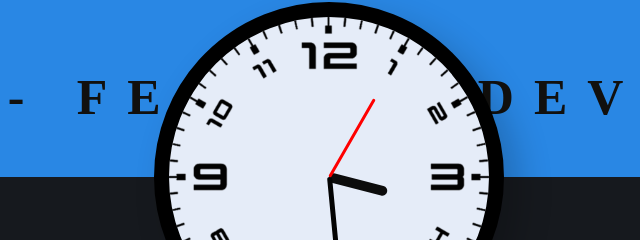
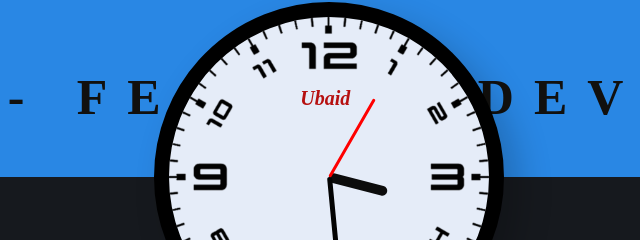
Before and after one commit to Ubaid-A/Analog-Clock, a plain HTML site: page index.html in a window 1280 px wide. Shown: the part 223-463 px from the top of the page, 311-951 px from the left. Drawn offline with Linux system fonts and the light colour scheme.

Commit message:
add made by

```diff
--- a/index.html
+++ b/index.html
@@ -11,9 +11,12 @@
         <h1>UBAID - FE</h1>
         <h1 class="web">WEB</h1>
         <h1>DEVELOPER</h1>
+
     </div>
 
+
     <div class="clock">
+        <h2 class="madeby">Ubaid</h2>
 
         <div class="hour hand" id="hour"></div>
         <div class="min hand" id="min"></div>
--- a/style.css
+++ b/style.css
@@ -26,6 +26,16 @@ body{
 }
 img{
     position: relative;
+}
+
+.madeby{
+    position: absolute;
+    color: rgb(182, 16, 16);
+    font-size: 20px;
+    font-style: italic;
+    left: 41%;
+    top: 22%;
+
 }
 
 .hand{
```
